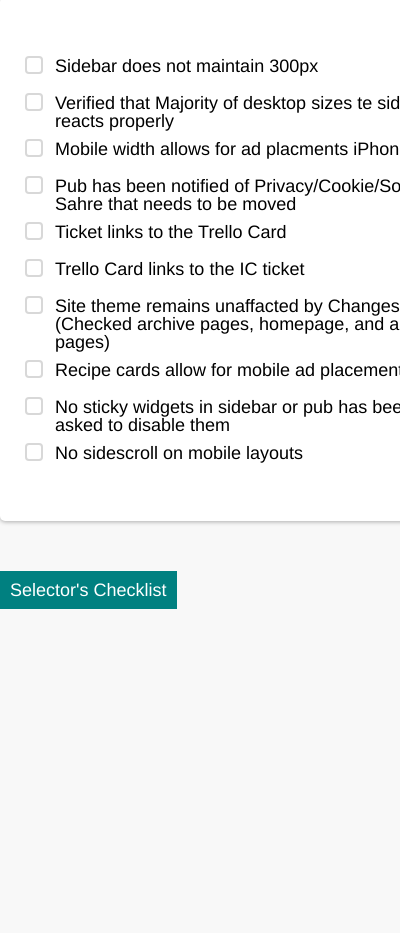
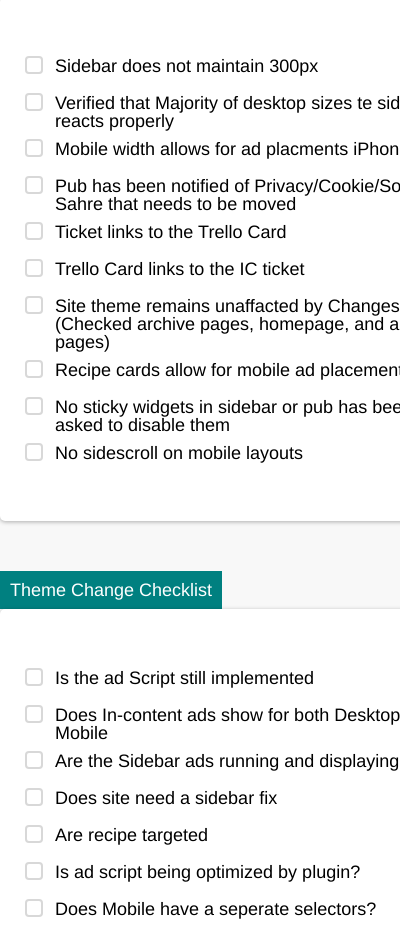
Before and after one commit to FentonA/Sidebar-helper, a browser extension: page popup.html in a window 400 px wide. Shown: the part 163-1096 px from the top of the page. Before the commit the page ends 844 px from the top, so only its background shows below. Drawn offline with nearby package versions, Linux system fonts and the light colour scheme.

Commit message:
implemented selector list

```diff
--- a/popup.html
+++ b/popup.html
@@ -138,8 +138,89 @@
 
 </form>
 
-<button id="selectors">Selector's Checklist </button>
+<button id="selectors">Theme Change Checklist </button>
+<form id="todo-list">
+  <div>
+      <span class="todo-wrap">
+      <input type="checkbox" id="1"/>
+      <label for="1" class="todo">
+        <i class="fa fa-check"></i>
+        Is the ad Script still implemented
+      </label>
+    </span>
+  </div>
+  <div>
+      <span class="todo-wrap">
+      <input type="checkbox" id="2"/>
+      <label for="2" class="todo">
+        <i class="fa fa-check"></i>
+        Does In-content ads show for both Desktop and Mobile
 
+      </label>
+    </span>
+  </div>
+
+  <div>
+      <span class="todo-wrap">
+      <input type="checkbox" id="3"/>
+      <label for="3" class="todo">
+        <i class="fa fa-check"></i>
+       Are the Sidebar ads running and displaying?
+      </label>
+    </span>
+  </div>
+
+  <div>
+      <span class="todo-wrap">
+      <input type="checkbox" id="4"/>
+      <label for="4" class="todo">
+        <i class="fa fa-check"></i>
+        Does site need a sidebar fix
+      </label>
+    </span>
+  </div>
+
+  <div>
+      <span class="todo-wrap">
+      <input type="checkbox" id="5"/>
+      <label for="5" class="todo">
+        <i class="fa fa-check"></i>
+        Are recipe targeted
+      </label>
+    </span>
+  </div>
+
+  <div>
+      <span class="todo-wrap">
+      <input type="checkbox" id="6"/>
+      <label for="6" class="todo">
+        <i class="fa fa-check"></i>
+        Is ad script being optimized by plugin?
+      </label>
+    </span>
+  </div>
+
+  <div>
+      <span class="todo-wrap">
+      <input type="checkbox" id="7"/>
+      <label for="7" class="todo">
+        <i class="fa fa-check"></i>
+        Does Mobile have a seperate selectors?
+      </label>
+    </span>
+  </div>
+  <div>
+      <span class="todo-wrap">
+      <input type="checkbox" id="8"/>
+      <label for="8" class="todo">
+        <i class="fa fa-check"></i>
+        Monitor site health
+      </label>
+    </span>
+  </div>
+
+
+  </form>
 	<script src="function.js"></script>
 </body>
 </html>
```
